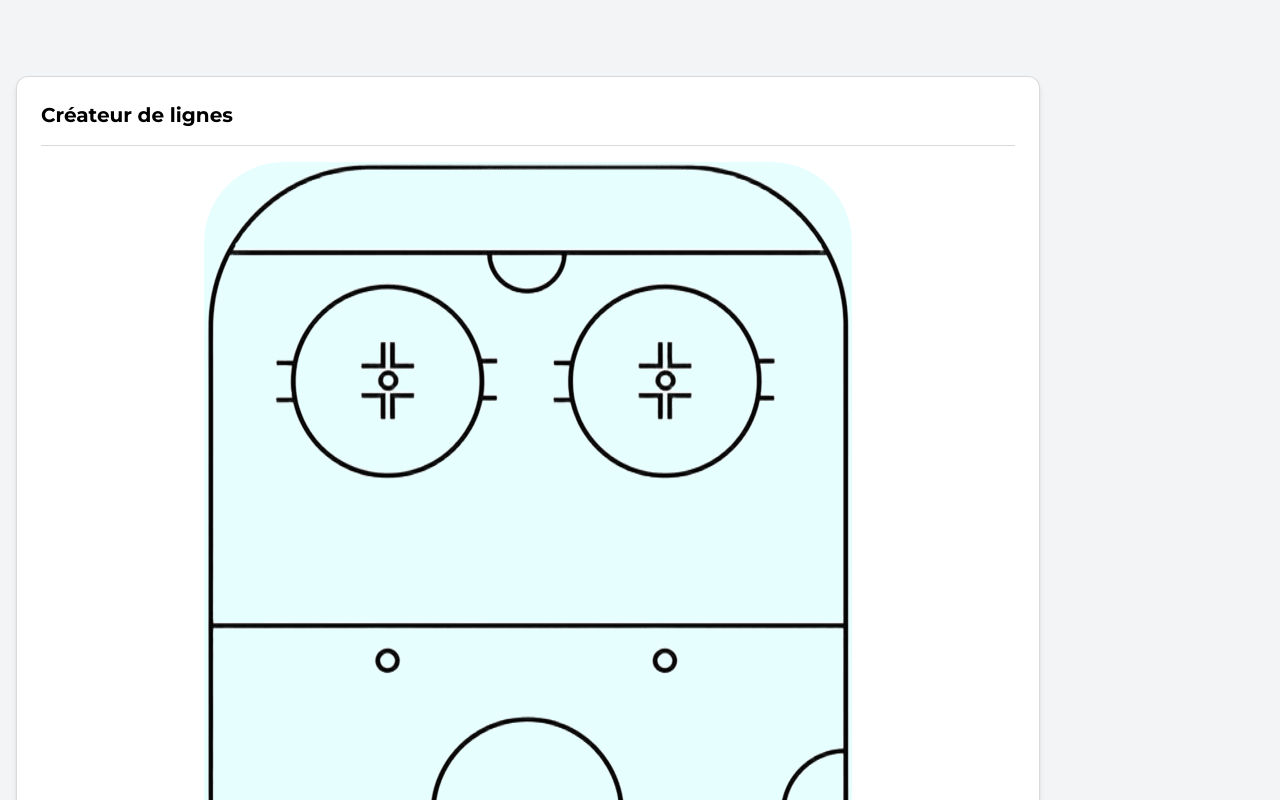
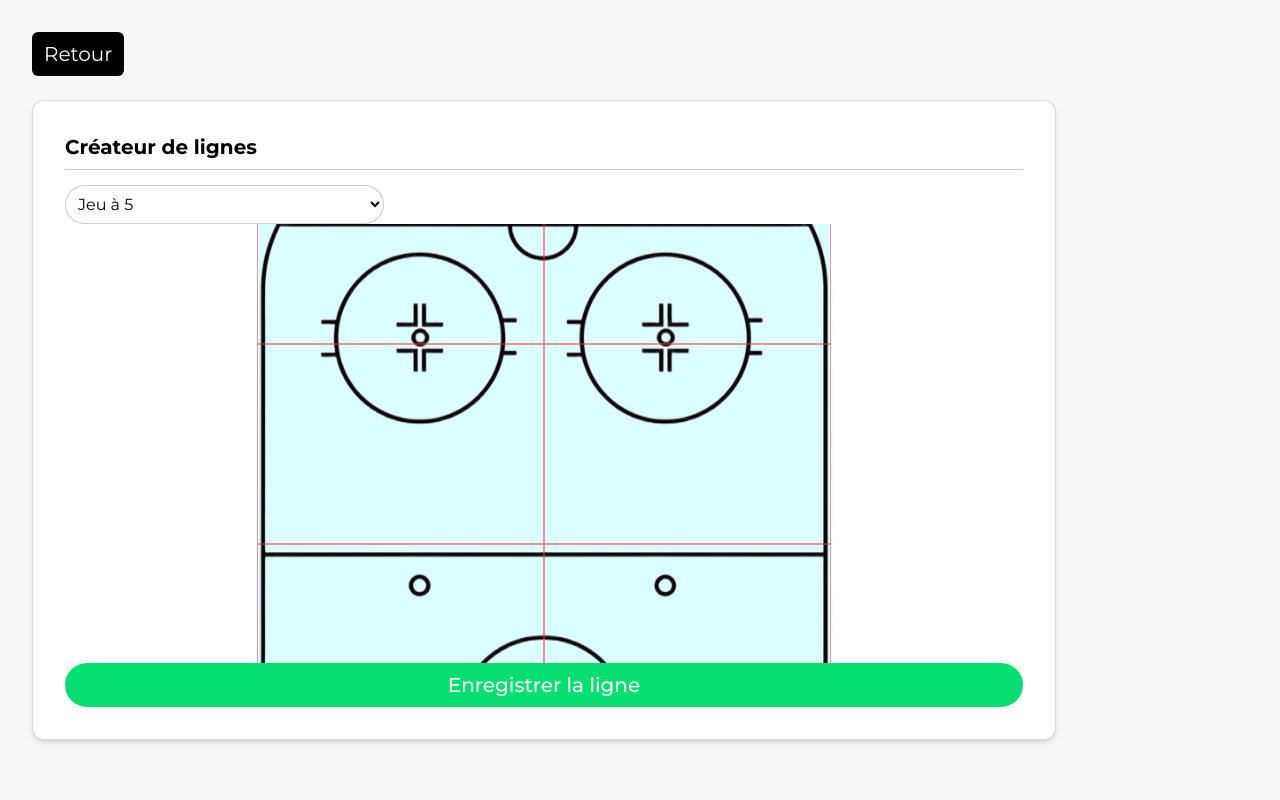
Before and after one commit to Theoode/hcf, a Next.js app: page /home/lignes in a window 1280 px wide. Shown: the top 800 px of the page. Built offline with nearby package versions, Linux system fonts and the light colour scheme.

Commit message:
Modification terrain et viewport

```diff
--- a/app/home/lignes/page.tsx
+++ b/app/home/lignes/page.tsx
@@ -1,30 +1,85 @@
 "use client";
 
-import React from "react";
+import React, {useState} from "react";
+import { useRouter } from "next/navigation";
+import Image from "next/image";
+
 
 export default function Lignes() {
+    const router = useRouter();
+    const [joueurs, setJoueurs] = useState(5);
+
+
+    const handleBack = () => {
+        router.back(); // Retourne à la page précédente
+    };
+
+    const handleSave = () => {
+        alert(`Ligne enregistrée avec ${joueurs} joueurs !`);
+    };
+
+
     return (
-        <div className="min-h-screen bg-gray-100 dark:bg-gray-900 p-4">
+        <div className="min-h-screen bg-[#F7F7F7] p-4 sm:p-6 lg:p-8">
+            {/* Bouton Retour */}
+            <button onClick={handleBack} className="mb-4 px-3 py-2 bg-black text-white rounded-md hover:bg-gray-800 transition-colors sm:text-xl">
+                Retour
+            </button>
+
             {/* Container */}
-            <div className="w-full max-w-5xl h-90% border border-black/15 dark:border-white/15 rounded-xl p-6 bg-white dark:bg-gray-800 shadow-md transition-colors flex flex-col items-center mt-15 ">
+            <div className="w-full max-w-5xl h-[85vh] sm:h-[85vh] md:h-[80vh] border border-black/15 dark:border-white/15 rounded-xl p-4 sm:p-6 lg:p-8 bg-white dark:bg-gray-800 shadow-md transition-colors flex flex-col mt-2 overflow-hidden">
                 {/* Titre */}
-                <h1 className="text-xl font-bold text-start w-full">
+                <h1 className="text-l sm:text-xl font-bold text-start dark:text-gray-100 mb-2">
                     Créateur de lignes
                 </h1>
+                <div className="w-full h-[2px] bg-black/20 dark:bg-white/20 mb-4"></div>
 
-                {/* Ligne sous le titre */}
-                <div className="w-full h-[0.5px] bg-black/15  my-4 "></div>
+                {/* Dropdown + bouton */}
+                <div className="w-full flex flex-col sm:flex-row justify-between gap-2">
+                    <select
+                        value={joueurs}
+                        onChange={(e) => setJoueurs(Number(e.target.value))}
+                        className="p-2 border text-l border-black/20 dark:border-white/20 bg-white dark:text-white rounded-3xl w-full sm:w-1/3 "
+                    >
+                        <option value={5}>Jeu à 5</option>
+                        <option value={4}>Jeu à 4</option>
+                        <option value={3}>Jeu à 3</option>
+                    </select>
+                </div>
 
-                {/* Image */}
-                <div className="flex-1 w-full flex items-center justify-center">
-                    <img
-                        src="/terrain.png"
-                        alt="Illustration"
-                        className="max-h-full max-w-full object-contain rounded-[80px] bg-[#89FBFF]/20"
-                    />
+                {/* Wrapper image + grille */}
 
+                <div className="flex justify-center items-center p-8 sm:p-48 w-full overflow-hidden">
+                    <div className="relative inline-block max-w-full max-h-[calc(100vh-200px)]">
+                        {/* Image */}
+                        <Image
+                            src="/terrain.png"
+                            alt="TerrainHockey"
+                            width={1308}
+                            height={648}
+                            className="block w-full h-auto object-contain bg-[#89FBFF]/30 rounded-[62px]"
+                            priority
+                        />
+
+                        {/* Grille 3x2 */}
+                        <div className="absolute inset-0 grid grid-cols-2 grid-rows-3 pointer-events-none">
+                            {Array.from({ length: 6 }).map((_, index) => (
+                                <div key={index} className="border border-red-500/50"></div>
+                            ))}
+                        </div>
+                    </div>
                 </div>
+
+
+
+
+
+                <button onClick={handleSave} className="px-4 py-2 w-full sm:w-auto text-white bg-green-400 font-medium  rounded-3xl bg-green-40 sm:text-xl transition-colors">
+                    Enregistrer la ligne
+                </button>
+
             </div>
+
         </div>
     );
 }
--- a/app/home/page.tsx
+++ b/app/home/page.tsx
@@ -2,7 +2,7 @@ import Card from "../../components/SectionCard";
 
 export default function HomePage() {
     return (
-        <main className="mt-14 p-4 flex flex-col items-center justify-center gap-6">
+        <main className="mt-14 p-4 flex flex-col items-center justify-center gap-6 ">
             <Card
                 title="Equipes"
                 image="https://plus.unsplash.com/premium_photo-1664303592174-21bf4edd29d2?q=80&w=980&auto=format&fit=crop&ixlib=rb-4.1.0&ixid=M3wxMjA3fDB8MHxwaG90by1wYWdlfHx8fGVufDB8fHx8fA%3D%3D"
--- a/app/layout.tsx
+++ b/app/layout.tsx
@@ -16,7 +16,7 @@ export const metadata: Metadata = {
 export default function RootLayout({ children }: { children: React.ReactNode }) {
     return (
         <html lang="FR" suppressHydrationWarning>
-        <body className={`${MontserratFont.variable} font-montserrat antialiased`}>
+        <body className={`${MontserratFont.variable} font-montserrat antialiased bg-[#F7F7F7]`}>
         {children}
         </body>
         </html>
--- a/app/login/page.tsx
+++ b/app/login/page.tsx
@@ -36,7 +36,7 @@ export default function LoginPage() {
     };
 
     return (
-        <div className="min-h-screen flex items-center justify-center p-10 relative bg-[#F0F0F0] dark:bg-gray-900 transition-colors">
+        <div className="min-h-screen flex items-center justify-center p-10 relative bg-[#F7F7F7] transition-colors">
             <form onSubmit={handleSubmit} className="bg-white dark:bg-gray-800 p-8 rounded-xl shadow-md w-full max-w-sm transition-colors">
                 {error && <p className="text-red-500 mb-4">{error}</p>}
 
```
